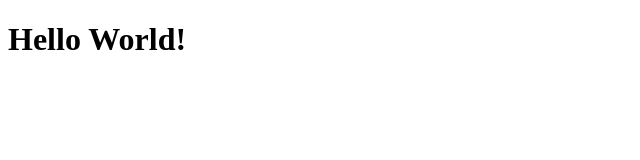
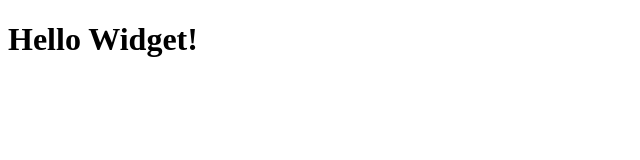
Before and after one commit to muryloandrade/widget-app, a React (Vite) app: page /widget in a window 1280 px wide. Shown: the top 160 px of the page, without its empty margins (0-640 px from the left). Built offline with nearby package versions, Linux system fonts and the light colour scheme.

Commit message:
|X| Create routes and new components

```diff
--- a/src/App.tsx
+++ b/src/App.tsx
@@ -1,10 +1,8 @@
+import { Router } from "./Routes/routes"
+
 function App() {
   return (
-    <div>
-      <h1>
-        Hello World!
-      </h1>
-    </div>
+    <Router/>
   )
 }
 
--- /dev/null
+++ b/src/Pages/Dashboard/Dashboard.tsx
@@ -0,0 +1,9 @@
+export function Dashboard(): JSX.Element {
+    return (
+      <div>
+        <h1>
+          Hello Dashboard!
+        </h1>
+      </div>
+    )
+  }
--- /dev/null
+++ b/src/Pages/Widget/Widget.tsx
@@ -0,0 +1,9 @@
+export function Widget(): JSX.Element {
+  return (
+    <div>
+      <h1>
+        Hello Widget!
+      </h1>
+    </div>
+  )
+}
--- /dev/null
+++ b/src/Routes/routes.tsx
@@ -0,0 +1,14 @@
+import { BrowserRouter, Route, Routes } from "react-router-dom";
+import { Dashboard } from "../Pages/Dashboard/Dashboard";
+import { Widget } from "../Pages/Widget/Widget";
+
+export function Router(): JSX.Element {
+    return(
+        <BrowserRouter>
+            <Routes>
+                <Route path="/" element={<Dashboard/>}/>
+                <Route path="/widget" element={<Widget/>}/>
+            </Routes>
+        </BrowserRouter>
+        )
+}
```
Also changed, not shown: package.json (+5 -4 lines), 1 other file (tests, documents, lock files or other folders).
